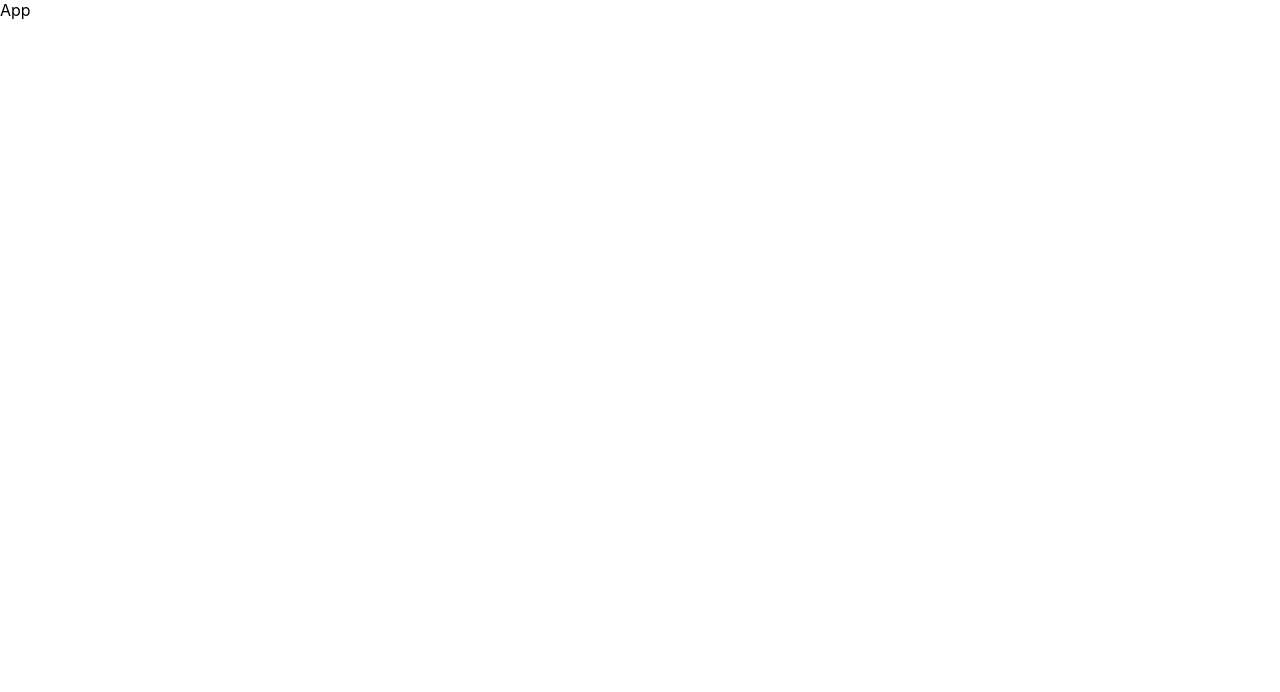
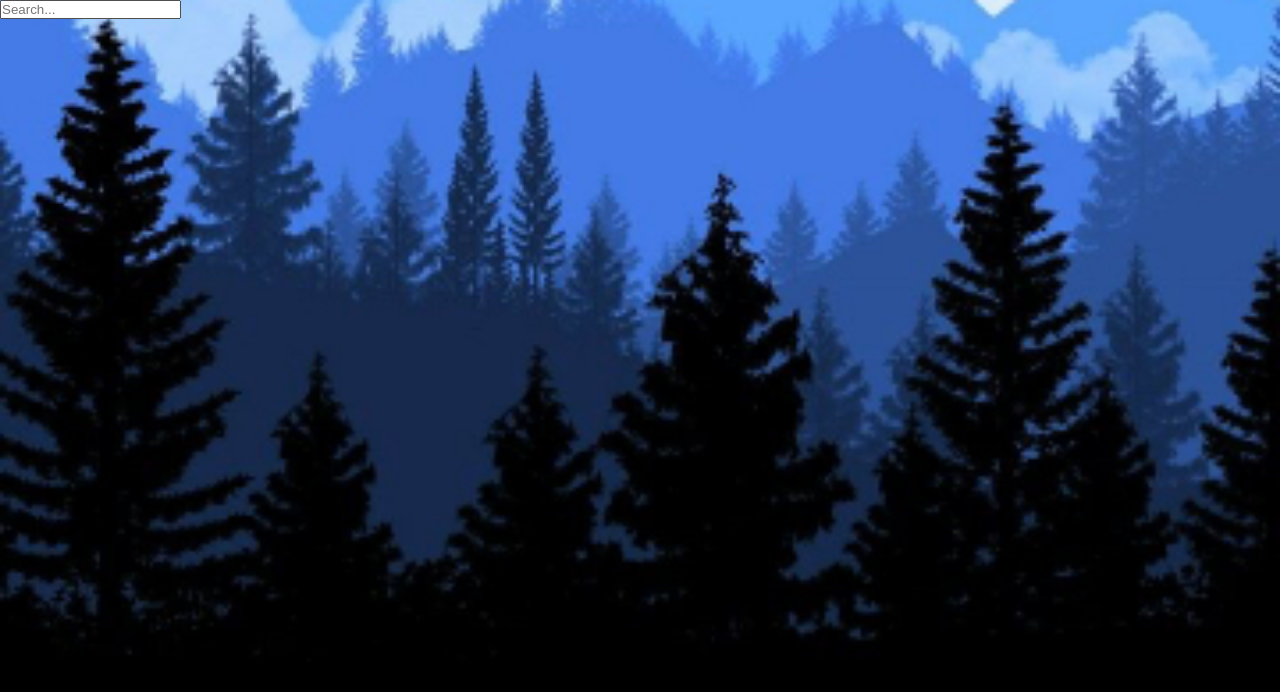
Before and after one commit to AntonPavl96/react-weather-app, a React (Create React App) app: page / in a window 1280 px wide. Shown: the top 692 px of the page. Built offline with nearby package versions, Linux system fonts and the light colour scheme.

Commit message:
added basic layout + css

```diff
--- a/src/App.js
+++ b/src/App.js
@@ -6,7 +6,15 @@ const api = {
 };
 
 const App = () => {
-  return <div>App</div>;
+  return (
+    <div className="app">
+      <main>
+        <div className="search-box">
+          <input type="text" className="search-bar" placeholder="Search..." />
+        </div>
+      </main>
+    </div>
+  );
 };
 
 export default App;
--- a/src/index.css
+++ b/src/index.css
@@ -1,13 +1,20 @@
-body {
+* {
   margin: 0;
-  font-family: -apple-system, BlinkMacSystemFont, 'Segoe UI', 'Roboto', 'Oxygen',
-    'Ubuntu', 'Cantarell', 'Fira Sans', 'Droid Sans', 'Helvetica Neue',
-    sans-serif;
-  -webkit-font-smoothing: antialiased;
-  -moz-osx-font-smoothing: grayscale;
+  padding: 0;
+  box-sizing: border-box;
 }
 
-code {
-  font-family: source-code-pro, Menlo, Monaco, Consolas, 'Courier New',
-    monospace;
+.app {
+  background-image: url("./assets/cold-bg.jpg");
+  background-size: cover;
+  background-position: bottom;
+  transition: 0.4 ease-out;
 }
+
+.app.warm {
+  background-image: url("./assets/warm-bg.jpg");
+}
+
+main {
+  min-height: 100vh;
+}
```
